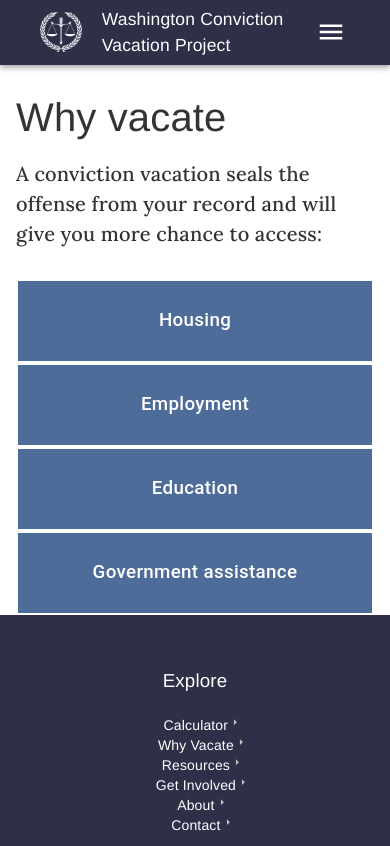
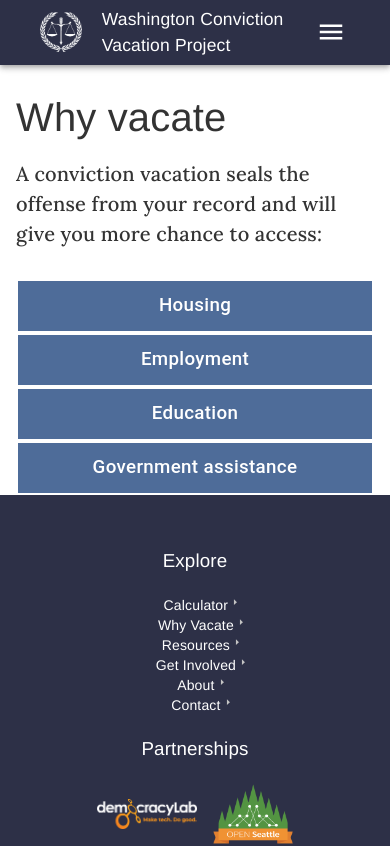
Before and after one commit to openseattle/clearviction-v1, a React (Create React App) app: page /why-vacate in a window 390 px wide. Shown: the top 846 px of the page. Built offline with nearby package versions, Linux system fonts and the light colour scheme.

Commit message:
fix errors caused by refactor

```diff
--- a/src/Components/NavCardGroup.jsx
+++ b/src/Components/NavCardGroup.jsx
@@ -1,18 +1,12 @@
-import {
-  Box,
-  Button,
-  Grid,
-  makeStyles,
-  Typography,
-} from "@material-ui/core";
+import { Box, Button, Grid, makeStyles, Typography } from "@material-ui/core";
 import { NavLink } from "react-router-dom";
 
 const useStyles = makeStyles((theme) => ({
   cardStyle: {
     width: "100%",
-    minHeight: 80,
-    [theme.breakpoints.up("sm")]:{
-      minHeight: 120,
+    minHeight: 120,
+    [theme.breakpoints.down("sm")]: {
+      minHeight: 50,
     },
     borderRadius: 0,
     backgroundColor: theme.palette.primary.light,
@@ -30,7 +24,7 @@ const useStyles = makeStyles((theme) => ({
   },
   gridStyle: {
     padding: 2,
-  }
+  },
 }));
 
 const NavCardGroup = (props) => {
@@ -38,20 +32,28 @@ const NavCardGroup = (props) => {
   const { subPages, xs, sm, md } = props;
   return (
     <Box>
-      <Grid container >
+      <Grid container>
         {subPages.map((pageCard) => (
-          <Grid className={classes.gridStyle} item key={pageCard.name} xs={xs} sm={sm} md={md}>
+          <Grid
+            className={classes.gridStyle}
+            item
+            key={pageCard.name}
+            xs={xs}
+            sm={sm}
+            md={md}
+          >
             <Button
               className={classes.cardStyle}
               activeClassName={classes.cardStyleActive}
               component={NavLink}
               to={pageCard.link}
-              >
-                <div>
+            >
+              <div>
                 <Typography variant="h4">{pageCard.name}</Typography>
-                <Typography variant="body2">{pageCard.desc}</Typography>
-
-                </div>
+                <Box display={{xs: "none", sm: "none", md: "block"}}>
+                  <Typography variant="body2">{pageCard.desc}</Typography>
+                </Box>
+              </div>
             </Button>
           </Grid>
         ))}
--- a/src/Subpages/Resources/AssistancePage.jsx
+++ b/src/Subpages/Resources/AssistancePage.jsx
@@ -34,7 +34,7 @@ const AssistancePage = () => {
             "Re-entry programs to help you find housing, get a new job, and further your education after a felony conviction."
           }
         />
-        <NavCardGroup subPages={subPages} />
+        <NavCardGroup subPages={subPages} xs={12} sm={12} md={4} />
       </Container>
       <Route exact path="/resources/assistance/housing">
         <AssistanceHousing />
```
